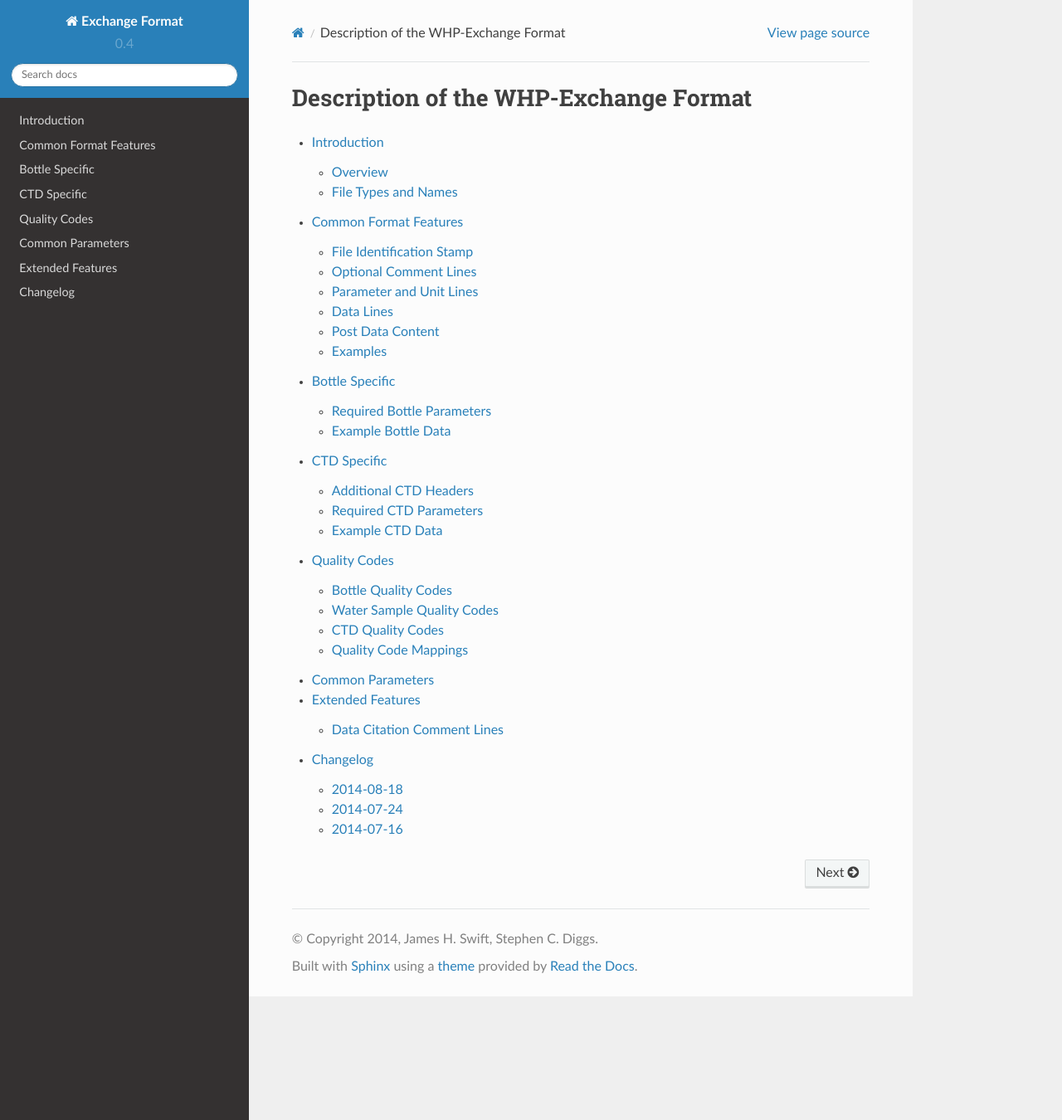
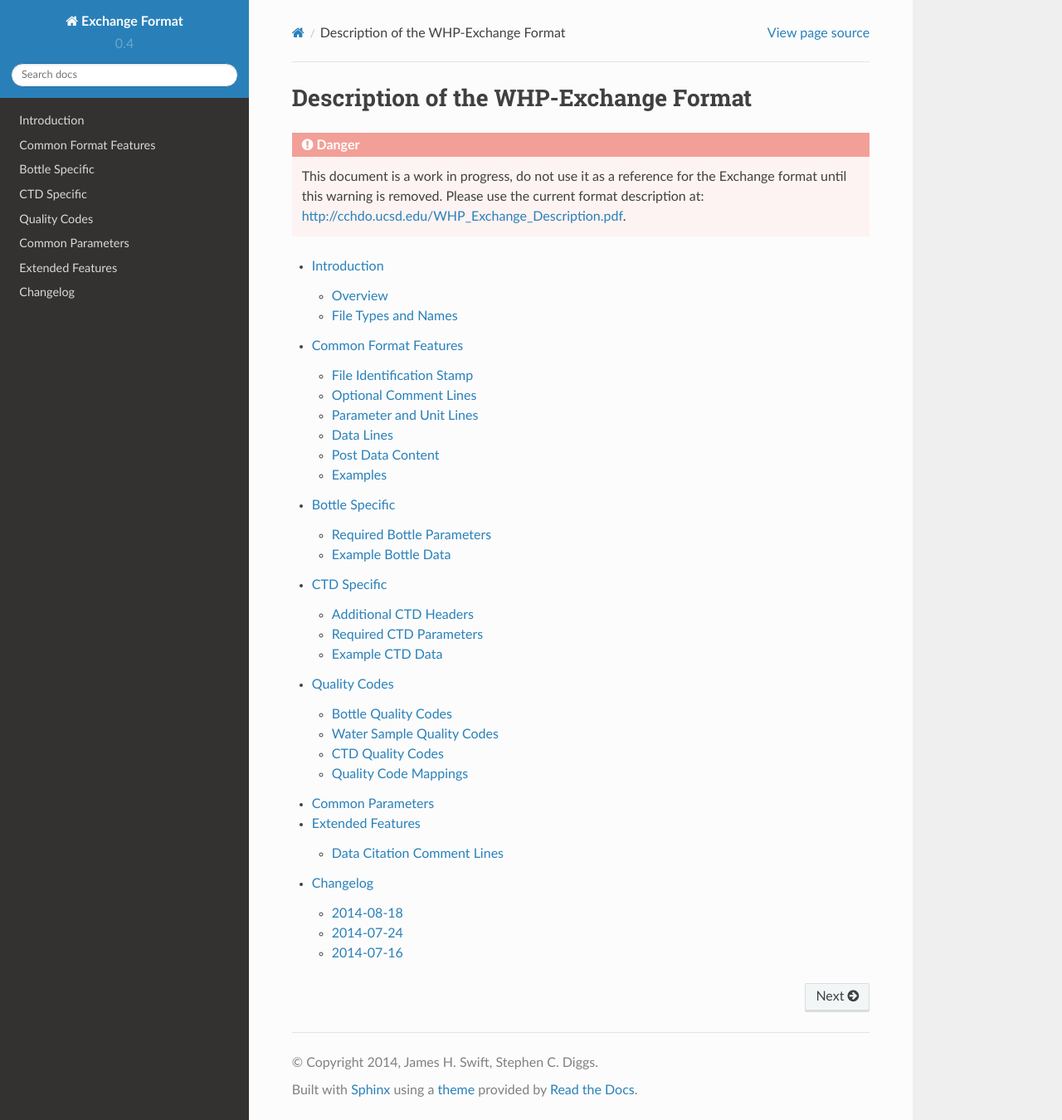
Before and after one commit to cchdo/exchange, a Sphinx documentation site: the page built from docs/index.rst, in a window 1280 px wide and 1350 px high. Shown: the whole window at 83% size. Built offline with Sphinx 7.4.7 and the Read the Docs theme 2.0.0, drawn with Linux system fonts in a browser that asks for light colours.

Commit message:
put big "Don't use me" warning on index page

```diff
--- a/docs/index.rst
+++ b/docs/index.rst
@@ -5,6 +5,14 @@
 
 Description of the WHP-Exchange Format
 ======================================
+
+.. danger::
+  This document is a work in progress, do not use it as a reference for the Exchange format until this warning is removed.
+  Please use the current format description at: `http://cchdo.ucsd.edu/WHP_Exchange_Description.pdf`__.
+
+__ http://cchdo.ucsd.edu/WHP_Exchange_Description.pdf
+
+
 
 .. toctree::
    introduction
```
